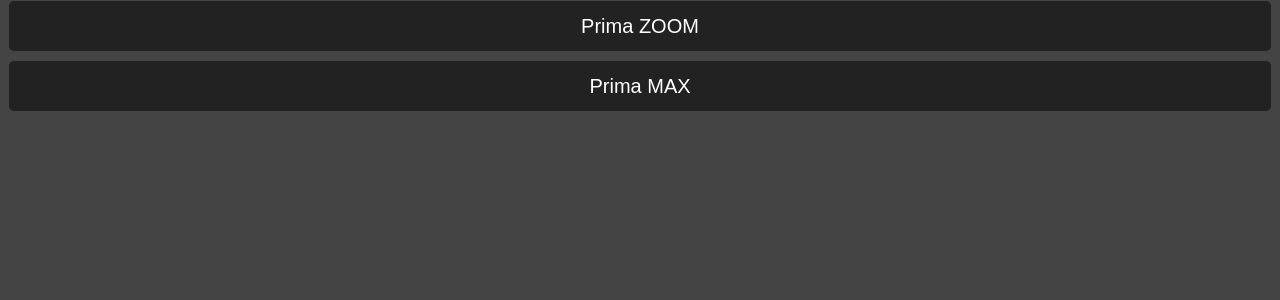
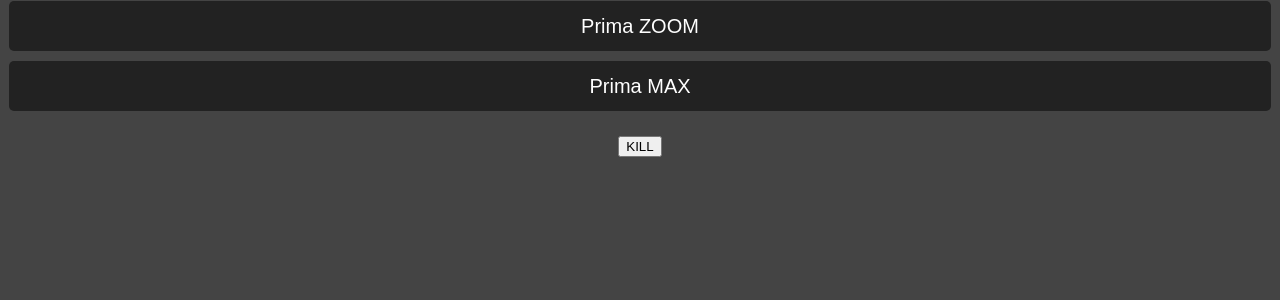
Before and after one commit to Buldadavid/TV_Ovladac, a Flask app: page / in a window 1280 px wide. Shown: the part 736-1036 px from the top of the page. Run offline with Flask 2, Linux system fonts and the light colour scheme.

Commit message:
Update index.html

```diff
--- a/TV/templates/index.html
+++ b/TV/templates/index.html
@@ -746,7 +746,13 @@
             </form>
         </td>
     </tr>
-
+    <tr>
+        <td colspan='3'>
+            <form action='kill' method='post'>
+                <input type='submit' value='KILL' id='greet2'>
+            </form>
+        </td>
+    </tr>
 
 
 </table>
```
